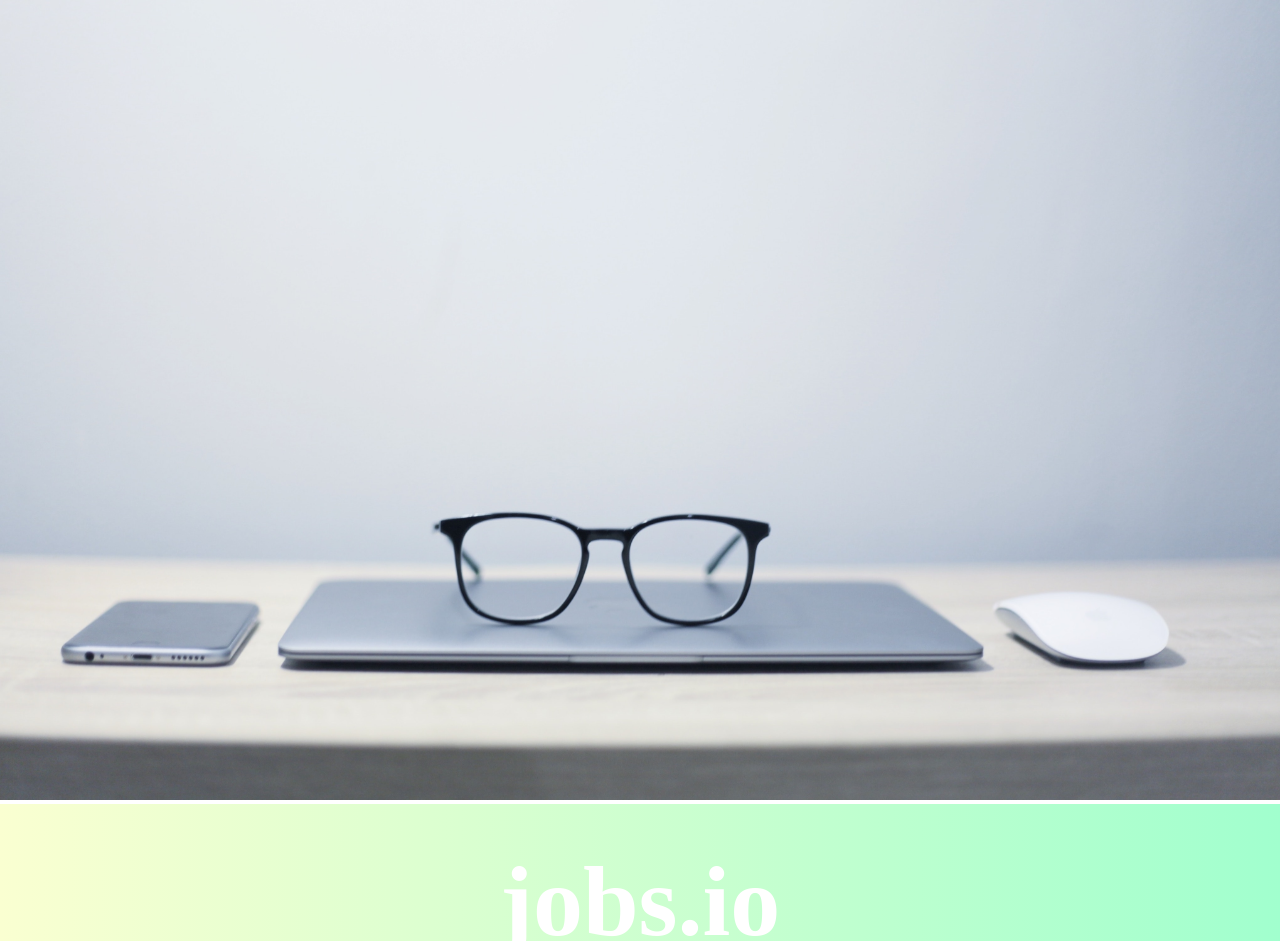
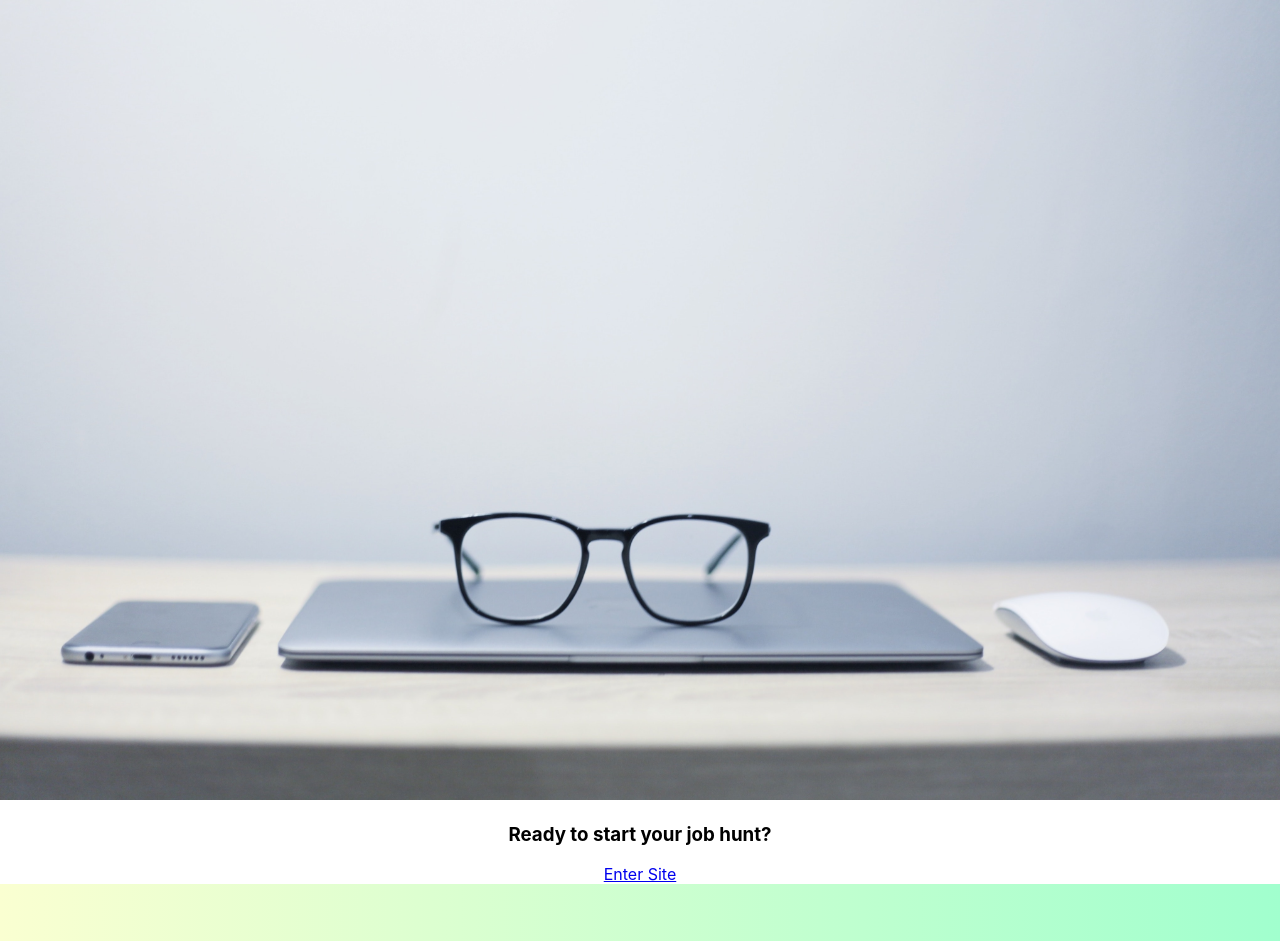
Before and after one commit to anumhsn/Jobs-io, a React (Create React App) app in the folder project2/: page / in a window 1280 px wide. Shown: the top 941 px of the page. Built offline with nearby package versions, Linux system fonts and the light colour scheme; a web font is replaced by a local one.

Commit message:
added link to enter site

```diff
--- a/project2/src/App.js
+++ b/project2/src/App.js
@@ -55,12 +55,14 @@ class App extends React.Component{
       <div className="App">
         <div className="landing">
           <img src={landing}/>
+          <h3>Ready to start your job hunt?</h3>
+          <a href="#site">Enter Site</a>
         </div>
-        <header>
+        <header id="site">
           <Header />
 
         </header>
-        <main>
+        <main >
 
           <Route exact path="/" render={()=>{
           return <Search
```
